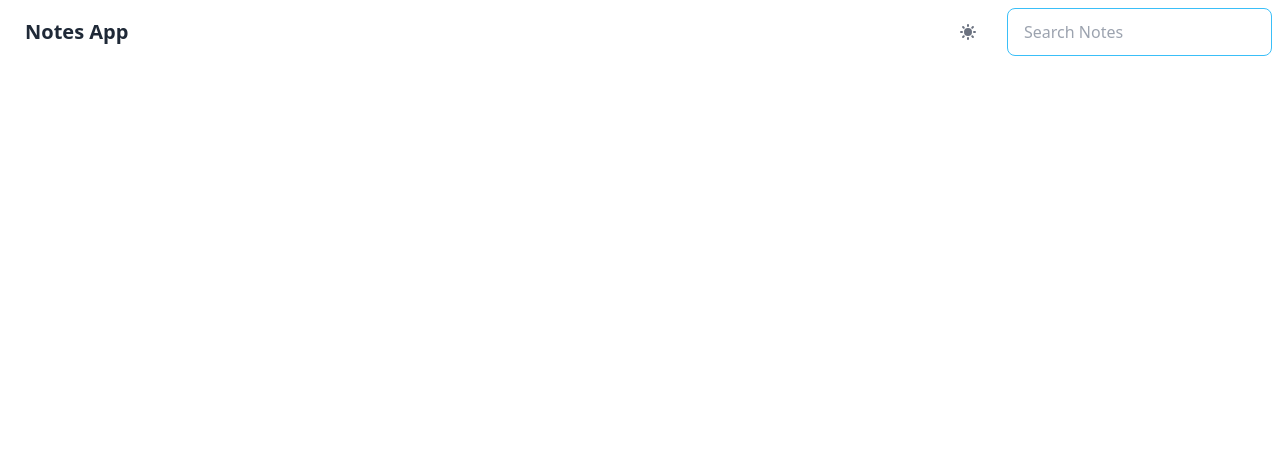
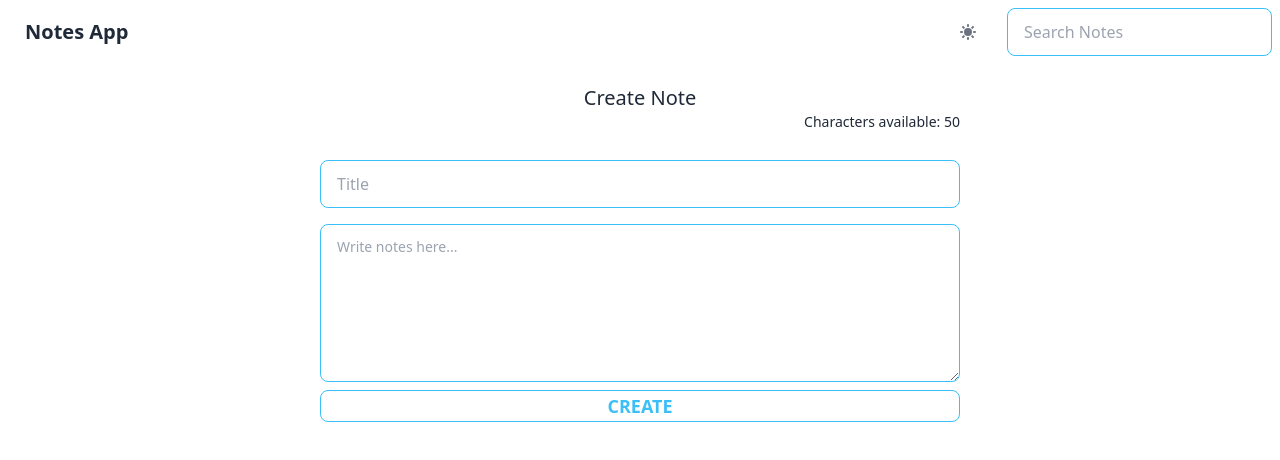
Before and after one commit to Wildanzr/Dicoding-react-notes-app, a React (Create React App) app: page / in a window 1280 px wide. Shown: the top 460 px of the page. Built offline with nearby package versions, Linux system fonts and the light colour scheme; the HTML template or start-up script is replaced by a standard one.

Commit message:
feat: base form add note

```diff
--- a/package.json
+++ b/package.json
@@ -7,6 +7,7 @@
     "@testing-library/react": "^13.3.0",
     "@testing-library/user-event": "^13.5.0",
     "daisyui": "^2.15.2",
+    "nanoid": "^3.3.4",
     "react": "^18.1.0",
     "react-dom": "^18.1.0",
     "react-scripts": "5.0.1",
--- a/src/components/base/Header.jsx
+++ b/src/components/base/Header.jsx
@@ -5,9 +5,9 @@ import DarkSwitcher from '../buttons/DarkSwitcher'
 
 const Header = ({ theme, onDarkSwitcherClick }) => {
   return (
-    <div className="navbar navbar-center bg-base-100 dark:bg-slate-800">
+    <div className="navbar navbar-center bg-base-100 duration-300 dark:bg-slate-800">
       <div className="flex-1">
-        <a className="btn btn-ghost normal-case text-xl dark:text-white">
+        <a className="btn btn-ghost normal-case text-xl duration-300 dark:text-white">
           Notes App
         </a>
       </div>
@@ -21,7 +21,7 @@ const Header = ({ theme, onDarkSwitcherClick }) => {
           <input
             type="text"
             placeholder="Search Notes"
-            className="input input-info dark:bg-slate-600 dark:text-white dark:input-accent"
+            className="input input-info duration-300 dark:bg-slate-600 dark:text-white dark:input-accent"
           />
         </div>
       </div>
--- a/src/components/buttons/DarkSwitcher.jsx
+++ b/src/components/buttons/DarkSwitcher.jsx
@@ -6,7 +6,7 @@ const DarkSwitcher = ({ theme, onDarkSwitcherClick }) => {
     <button
       type="button"
       aria-label="Color Mode"
-      className="flex justify-center p-2 text-gray-500 transition duration-150 ease-in-out bg-gray-100 border border-transparent rounded-md lg:bg-white lg:dark:bg-gray-900 dark:text-gray-200 dark:bg-gray-800 hover:bg-gray-50 dark:hover:bg-gray-700 hover:text-gray-700 focus:outline-none focus:bg-gray-50 dark:focus:bg-gray-700 active:bg-gray-50"
+      className="flex justify-center p-2 text-gray-500 transition duration-300 ease-in-out bg-gray-100 border border-transparent rounded-md lg:bg-white lg:dark:bg-gray-900 dark:text-gray-200 dark:bg-gray-800 hover:bg-gray-50 dark:hover:bg-gray-700 hover:text-gray-700 focus:outline-none focus:bg-gray-50 dark:focus:bg-gray-700 active:bg-gray-50"
       onClick={() => onDarkSwitcherClick()}
     >
       {theme === 'light'
--- a/src/components/notes/AppNotes.jsx
+++ b/src/components/notes/AppNotes.jsx
@@ -1,6 +1,9 @@
 import React from 'react'
 
+import { getInitialData, addNote } from '../../utils'
+
 import Header from '../base/Header'
+import NoteForm from './NoteForm'
 
 class AppNotes extends React.Component {
   constructor (props) {
@@ -8,17 +11,59 @@ class AppNotes extends React.Component {
 
     // Global state
     this.state = {
-      notes: [],
+      notes: getInitialData(),
+      tempNotes: [],
+      noteForm: {
+        title: '',
+        notes: ''
+      },
       theme: 'light',
       query: ''
     }
 
     // Bind methods
     this.onDarkSwitcherClick = this.onDarkSwitcherClick.bind(this)
+    this.onTitleChangeEventHandler = this.onTitleChangeEventHandler.bind(this)
+    this.onNoteChangeEventHandler = this.onNoteChangeEventHandler.bind(this)
+    this.onFormSubmitEventHandler = this.onFormSubmitEventHandler.bind(this)
   }
 
   onDarkSwitcherClick = () => {
     this.setState({ theme: this.state.theme === 'light' ? 'dark' : 'light' })
+  }
+
+  onTitleChangeEventHandler = (e) => {
+    this.setState({
+      noteForm: {
+        ...this.state.noteForm,
+        title: e.target.value
+      }
+    })
+  }
+
+  onNoteChangeEventHandler = (e) => {
+    this.setState({
+      noteForm: {
+        ...this.state.noteForm,
+        notes: e.target.value
+      }
+    })
+  }
+
+  onFormSubmitEventHandler = (e) => {
+    e.preventDefault()
+
+    this.setState({
+      notes: [
+        ...addNote(this.state.notes, this.state.noteForm)
+      ],
+      noteForm: {
+        title: '',
+        notes: ''
+      }
+    })
+
+    console.log(this.state.notes)
   }
 
   render () {
@@ -29,10 +74,16 @@ class AppNotes extends React.Component {
     }
 
     return (
-      <div className="flex container bg-slate-800 mx-auto flex-col">
+      <div className="flex container mx-auto flex-col duration-300 dark:bg-slate-800">
         <Header
           theme={this.state.theme}
           onDarkSwitcherClick={this.onDarkSwitcherClick}
+        />
+
+        <NoteForm
+          title={this.state.noteForm.title} titleHandler={this.onTitleChangeEventHandler}
+          notes={this.state.noteForm.notes} notesHandler={this.onNoteChangeEventHandler}
+          submitHandler={this.onFormSubmitEventHandler}
         />
       </div>
     )
--- /dev/null
+++ b/src/components/notes/NoteForm.jsx
@@ -0,0 +1,44 @@
+/* eslint-disable react/prop-types */
+import React from 'react'
+
+const NoteForm = ({ title, notes, titleHandler, notesHandler, submitHandler }) => {
+  return (
+    <div className="flex flex-col items-center justify-center">
+      <div className="flex w-6/12 my-5 flex-col">
+        <h2 className="text-xl text-center duration-300 dark:text-white">
+          Create Note
+        </h2>
+        <p className="text-sm text-right duration-300 dark:text-white">
+          Characters available: 50
+        </p>
+      </div>
+
+      <form
+        className="flex flex-col w-6/12"
+        onSubmit={submitHandler}
+        >
+        <input
+          type="text"
+          placeholder="Title"
+          value={title}
+          onChange={titleHandler}
+          className="input input-info my-2 w-full duration-300 dark:bg-slate-600 dark:text-white dark:input-accent"
+          required
+        />
+
+        <textarea
+          placeholder="Write notes here..."
+          rows={5}
+          value={notes}
+          onChange={notesHandler}
+          className="textarea textarea-info my-2 w-full duration-300 dark:bg-slate-600 dark:text-white dark:textarea-accent"
+          required
+        />
+
+        <button type='submit' className='btn btn-info btn-outline btn-sm text-lg uppercase mb-2 duration-300 dark:text-white'>Create</button>
+      </form>
+    </div>
+  )
+}
+
+export default NoteForm
--- /dev/null
+++ b/src/utils/index.jsx
@@ -0,0 +1,70 @@
+import { nanoid } from 'nanoid'
+
+const getInitialData = () => ([
+  {
+    id: `note-${nanoid(10)}`,
+    title: 'Babel',
+    body: 'Babel merupakan tools open-source yang digunakan untuk mengubah sintaks ECMAScript 2015+ menjadi sintaks yang didukung oleh JavaScript engine versi lama. Babel sering dipakai ketika kita menggunakan sintaks terbaru termasuk sintaks JSX.',
+    createdAt: '2022-04-14T04:27:34.572Z',
+    archived: false
+  },
+  {
+    id: `note-${nanoid(10)}`,
+    title: 'Functional Component',
+    body: 'Functional component merupakan React component yang dibuat menggunakan fungsi JavaScript. Agar fungsi JavaScript dapat disebut component ia harus mengembalikan React element dan dipanggil layaknya React component.',
+    createdAt: '2022-04-14T04:27:34.572Z',
+    archived: false
+  },
+  {
+    id: `note-${nanoid(10)}`,
+    title: 'Modularization',
+    body: 'Dalam konteks pemrograman JavaScript, modularization merupakan teknik dalam memecah atau menggunakan kode dalam berkas JavaScript secara terpisah berdasarkan tanggung jawabnya masing-masing.',
+    createdAt: '2022-04-14T04:27:34.572Z',
+    archived: false
+  },
+  {
+    id: `note-${nanoid(10)}`,
+    title: 'Lifecycle',
+    body: 'Dalam konteks React component, lifecycle merupakan kumpulan method yang menjadi siklus hidup mulai dari component dibuat (constructor), dicetak (render), pasca-cetak (componentDidMount), dan sebagainya. ',
+    createdAt: '2022-04-14T04:27:34.572Z',
+    archived: false
+  },
+  {
+    id: `note-${nanoid(10)}`,
+    title: 'ESM',
+    body: 'ESM (ECMAScript Module) merupakan format modularisasi standar JavaScript.',
+    createdAt: '2022-04-14T04:27:34.572Z',
+    archived: false
+  },
+  {
+    id: `note-${nanoid(10)}`,
+    title: 'Module Bundler',
+    body: 'Dalam konteks pemrograman JavaScript, module bundler merupakan tools yang digunakan untuk menggabungkan seluruh modul JavaScript yang digunakan oleh aplikasi menjadi satu berkas.',
+    createdAt: '2022-04-14T04:27:34.572Z',
+    archived: false
+  }
+])
+
+const showFormattedDate = (date) => {
+  const options = {
+    weekday: 'long',
+    year: 'numeric',
+    month: 'long',
+    day: 'numeric'
+  }
+  return new Date(date).toLocaleDateString('id-ID', options)
+}
+
+const addNote = (notes, note) => {
+  const newNote = {
+    id: `note-${nanoid(10)}`,
+    title: note.title,
+    body: note.notes,
+    createdAt: new Date().toISOString(),
+    archived: false
+  }
+
+  return [...notes, newNote]
+}
+
+export { getInitialData, showFormattedDate, addNote }
```
Also changed, not shown: 1 other file (tests, documents, lock files or other folders).
